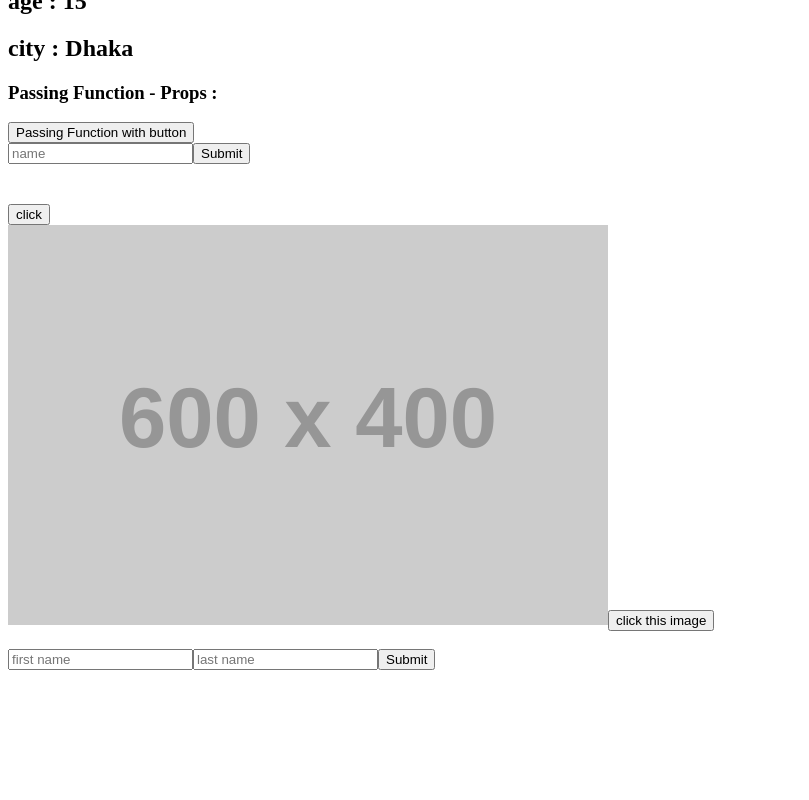
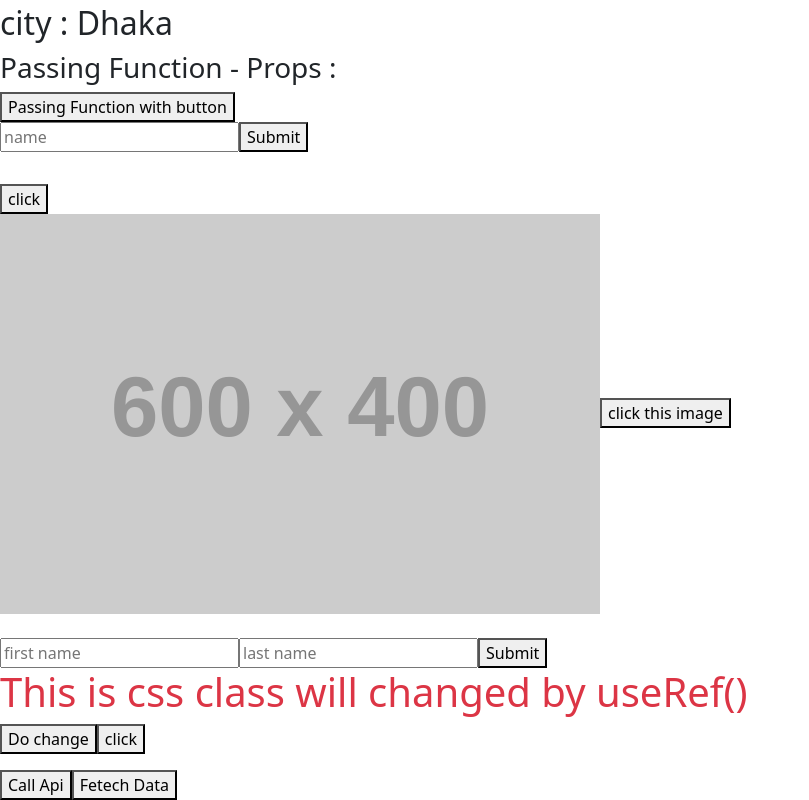
Before and after one commit to majharul-islam181/LearnReact, a React (Vite) app: page / in a window 1280 px wide. Shown: the part 670-1470 px from the top of the page, without its empty margins (0-809 px from the left). Before the commit the page ends 1348 px from the top, so only its background shows below. Built offline with nearby package versions, Linux system fonts and the light colour scheme.

Commit message:
useRef - Api calling

```diff
--- a/package.json
+++ b/package.json
@@ -10,6 +10,7 @@
     "preview": "vite preview"
   },
   "dependencies": {
+    "bootstrap": "^5.3.3",
     "react": "^18.2.0",
     "react-dom": "^18.2.0"
   },
--- a/src/App.jsx
+++ b/src/App.jsx
@@ -64,6 +64,41 @@ const App = () => {
 
   }
 
+  let headline = useRef()
+
+  const changes =()=>{
+
+    headline.current.classList.remove('text-danger')
+    headline.current.classList.add('text-success')
+
+  }
+
+  let number = useRef(0)
+
+  const numIncrease =()=>{
+   let value=  number.current++;
+   console.log(value)
+
+  }
+
+
+  let ApiData =useRef(null);
+  let sData = useRef()
+
+
+  const getData = async() =>{
+  const response =  await fetch('https://dummyjson.com/products')
+  ApiData.current = await response.json()
+
+  }
+
+  const showData = ()=>{
+    sData.current.innerText = JSON.stringify(ApiData.current)
+
+  }
+
+
+
 
 
   return (
@@ -73,7 +108,7 @@ const App = () => {
 
 
 
-{/* Immediatley Invoked function  == Automatic run hobe, app start howyar sathe sathe*/}
+        {/* Immediatley Invoked function  == Automatic run hobe, app start howyar sathe sathe*/}
       {(
         ()=>{
           if(marks >= 90 && marks<=100){
@@ -87,7 +122,7 @@ const App = () => {
 
 
 
-{/* JCX Loop Inside */}
+          {/* JCX Loop Inside */}
           <ol>
             {
               city.map((items, i)=>{
@@ -198,7 +233,7 @@ const App = () => {
           <br />
 
 
-          {/* using useRef() can change image Attribute  */}
+          {/* using useRef() can change   IMAGE  Attribute  */}
           <img ref={myImg} src="https://placehold.co/600x400" alt="" />
           <button onClick={imgChange}>click this image</button>
           <br /> <br />
@@ -207,6 +242,24 @@ const App = () => {
           <input ref={(a)=>firstName=a} placeholder="first name" />
           <input  ref={(b)=>lastName=b} placeholder="last name" />
           <button onClick={gettingValue}>Submit</button>
+
+          {/* using useRef() add css class remove css class*/}
+          <h1 className="text-danger" ref={headline} >This is css class will changed by useRef()</h1>
+          <button onClick={changes}>Do change</button>
+
+          {/* using useRef() create Persisted Mutable Values */}
+
+          <button  onClick={numIncrease}>click</button><br />
+
+           {/* using useRef() Cashing expensive computations Like API Calling */}
+
+            <p ref={sData}></p>
+           <button onClick={getData}>Call Api</button>
+           <button onClick={showData}>Fetech Data</button>
+
+
+
+
 
 
 
--- a/src/main.jsx
+++ b/src/main.jsx
@@ -1,6 +1,8 @@
 import React from 'react'
 import ReactDOM from 'react-dom/client'
 import App from './App.jsx'
+import 'bootstrap'
+import 'bootstrap/dist/css/bootstrap.min.css'
 
 
 ReactDOM.createRoot(document.getElementById('root')).render(
```
Also changed, not shown: 1 other file (tests, documents, lock files or other folders).
